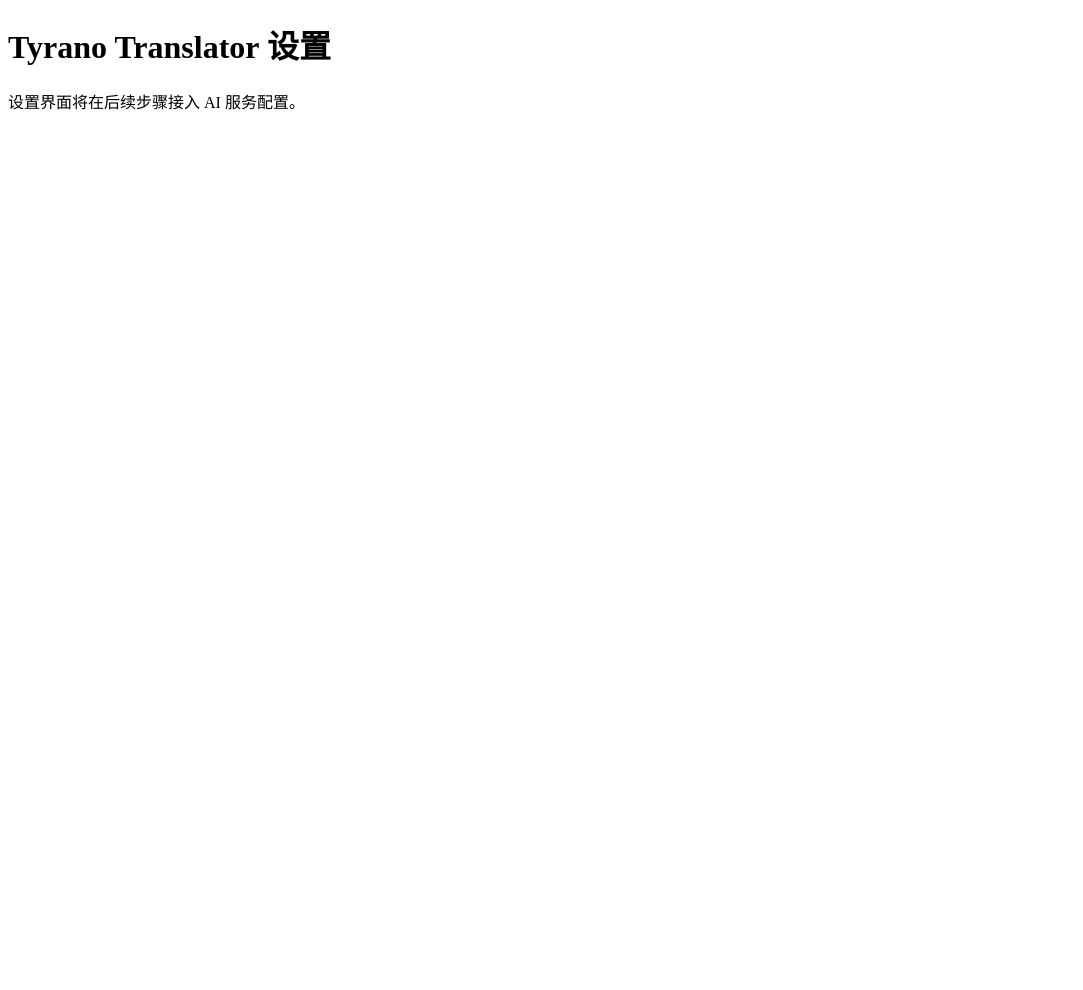
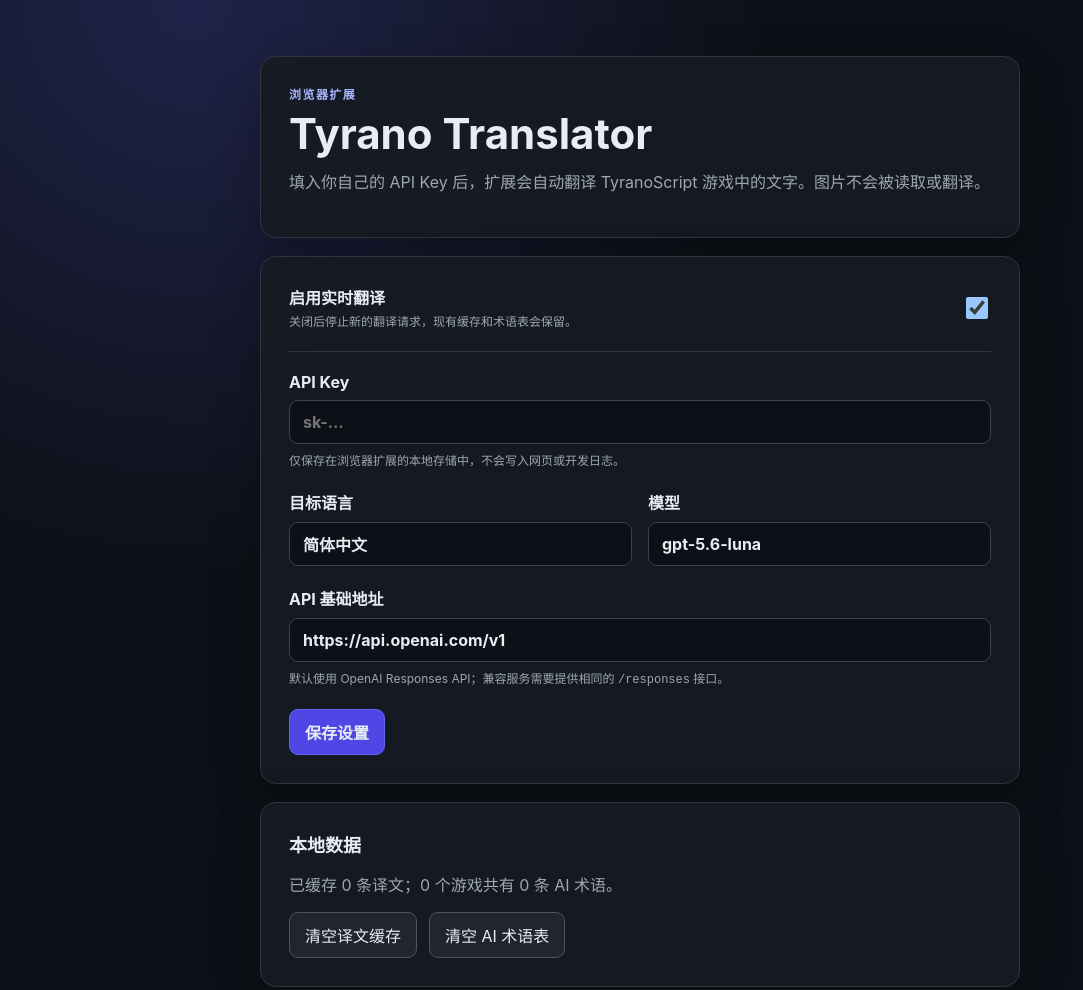
Before and after one commit to ShiroRin-87/Tyrano-Translator, a browser extension: page src/options/options.html in a window 1280 px wide. Shown: the whole page, without its empty margins (0-1083 px from the left). Before the commit the page ends 800 px from the top, so only its background shows below. Drawn offline with Linux system fonts and the light colour scheme.

Commit message:
add: configure AI translation settings

```diff
--- /dev/null
+++ b/src/options/options.css
@@ -0,0 +1,174 @@
+:root {
+  color-scheme: dark;
+  font-family: Inter, "Noto Sans SC", system-ui, sans-serif;
+  background: #0d1117;
+  color: #e6edf3;
+}
+
+* {
+  box-sizing: border-box;
+}
+
+body {
+  margin: 0;
+  min-height: 100vh;
+  background: radial-gradient(circle at 15% 0%, #20234a 0, transparent 38%), #0d1117;
+}
+
+main {
+  width: min(760px, calc(100% - 32px));
+  margin: 0 auto;
+  padding: 56px 0;
+}
+
+header,
+form,
+section {
+  padding: 28px;
+  border: 1px solid #30363d;
+  border-radius: 16px;
+  background: rgb(22 27 34 / 92%);
+  box-shadow: 0 18px 50px rgb(0 0 0 / 24%);
+}
+
+form,
+section {
+  margin-top: 18px;
+}
+
+.eyebrow {
+  margin: 0 0 6px;
+  color: #a5b4fc;
+  font-size: 12px;
+  font-weight: 700;
+  letter-spacing: 0.12em;
+  text-transform: uppercase;
+}
+
+h1,
+h2,
+p {
+  margin-top: 0;
+}
+
+h1 {
+  margin-bottom: 10px;
+  font-size: clamp(28px, 5vw, 42px);
+}
+
+h2 {
+  font-size: 18px;
+}
+
+.intro,
+small,
+#storage-summary {
+  color: #9da7b3;
+}
+
+label {
+  display: grid;
+  gap: 8px;
+  margin-bottom: 20px;
+  font-weight: 650;
+}
+
+small {
+  font-size: 12px;
+  font-weight: 400;
+  line-height: 1.5;
+}
+
+input[type="text"],
+input[type="password"],
+input[type="url"] {
+  width: 100%;
+  padding: 11px 13px;
+  border: 1px solid #3d444d;
+  border-radius: 9px;
+  outline: none;
+  background: #0d1117;
+  color: inherit;
+  font: inherit;
+}
+
+input:focus {
+  border-color: #818cf8;
+  box-shadow: 0 0 0 3px rgb(99 102 241 / 20%);
+}
+
+.toggle-row {
+  grid-template-columns: 1fr auto;
+  align-items: center;
+  padding-bottom: 20px;
+  border-bottom: 1px solid #30363d;
+}
+
+.toggle-row span {
+  display: grid;
+  gap: 4px;
+}
+
+.toggle-row input {
+  width: 22px;
+  height: 22px;
+}
+
+.grid {
+  display: grid;
+  grid-template-columns: 1fr 1fr;
+  gap: 16px;
+}
+
+button {
+  padding: 10px 15px;
+  border: 1px solid #4b5563;
+  border-radius: 9px;
+  background: #21262d;
+  color: inherit;
+  cursor: pointer;
+  font: inherit;
+}
+
+button:hover {
+  border-color: #818cf8;
+}
+
+.primary {
+  border-color: #6366f1;
+  background: #4f46e5;
+  font-weight: 700;
+}
+
+.actions,
+.danger-actions {
+  display: flex;
+  align-items: center;
+  flex-wrap: wrap;
+  gap: 12px;
+}
+
+#save-status[data-kind="success"] {
+  color: #86efac;
+}
+
+#save-status[data-kind="error"] {
+  color: #fca5a5;
+}
+
+@media (max-width: 560px) {
+  main {
+    padding: 24px 0;
+  }
+
+  header,
+  form,
+  section {
+    padding: 20px;
+  }
+
+  .grid {
+    grid-template-columns: 1fr;
+    gap: 0;
+  }
+}
--- a/src/options/options.html
+++ b/src/options/options.html
@@ -4,11 +4,63 @@
     <meta charset="utf-8">
     <meta name="viewport" content="width=device-width, initial-scale=1">
     <title>Tyrano Translator 设置</title>
+    <link rel="stylesheet" href="options.css">
   </head>
   <body>
     <main>
-      <h1>Tyrano Translator 设置</h1>
-      <p>设置界面将在后续步骤接入 AI 服务配置。</p>
+      <header>
+        <p class="eyebrow">浏览器扩展</p>
+        <h1>Tyrano Translator</h1>
+        <p class="intro">填入你自己的 API Key 后，扩展会自动翻译 TyranoScript 游戏中的文字。图片不会被读取或翻译。</p>
+      </header>
+
+      <form id="settings-form">
+        <label class="toggle-row">
+          <span>
+            <strong>启用实时翻译</strong>
+            <small>关闭后停止新的翻译请求，现有缓存和术语表会保留。</small>
+          </span>
+          <input id="enabled" name="enabled" type="checkbox">
+        </label>
+
+        <label>
+          <span>API Key</span>
+          <input id="api-key" name="apiKey" type="password" autocomplete="off" placeholder="sk-…" required>
+          <small>仅保存在浏览器扩展的本地存储中，不会写入网页或开发日志。</small>
+        </label>
+
+        <div class="grid">
+          <label>
+            <span>目标语言</span>
+            <input id="target-language" name="targetLanguage" type="text" required>
+          </label>
+          <label>
+            <span>模型</span>
+            <input id="model" name="model" type="text" required>
+          </label>
+        </div>
+
+        <label>
+          <span>API 基础地址</span>
+          <input id="base-url" name="baseUrl" type="url" required>
+          <small>默认使用 OpenAI Responses API；兼容服务需要提供相同的 <code>/responses</code> 接口。</small>
+        </label>
+
+        <div class="actions">
+          <button class="primary" type="submit">保存设置</button>
+          <output id="save-status" role="status" aria-live="polite"></output>
+        </div>
+      </form>
+
+      <section aria-labelledby="local-data-title">
+        <h2 id="local-data-title">本地数据</h2>
+        <p id="storage-summary">正在统计缓存和术语…</p>
+        <div class="danger-actions">
+          <button id="clear-cache" type="button">清空译文缓存</button>
+          <button id="clear-glossaries" type="button">清空 AI 术语表</button>
+        </div>
+      </section>
     </main>
+    <script type="module" src="options.js"></script>
   </body>
 </html>
--- /dev/null
+++ b/src/options/options.js
@@ -0,0 +1,66 @@
+import { DEFAULT_SETTINGS, normalizeBaseUrl } from "../background/translation-core.js";
+
+const form = document.querySelector("#settings-form");
+const enabledInput = document.querySelector("#enabled");
+const apiKeyInput = document.querySelector("#api-key");
+const baseUrlInput = document.querySelector("#base-url");
+const modelInput = document.querySelector("#model");
+const targetLanguageInput = document.querySelector("#target-language");
+const saveStatus = document.querySelector("#save-status");
+const storageSummary = document.querySelector("#storage-summary");
+
+async function loadSettings() {
+  const settings = { ...DEFAULT_SETTINGS, ...(await chrome.storage.local.get(Object.keys(DEFAULT_SETTINGS))) };
+  enabledInput.checked = settings.enabled;
+  apiKeyInput.value = settings.apiKey;
+  baseUrlInput.value = settings.baseUrl;
+  modelInput.value = settings.model;
+  targetLanguageInput.value = settings.targetLanguage;
+}
+
+async function updateStorageSummary() {
+  const { translationCache = [], glossaries = {} } = await chrome.storage.local.get([
+    "translationCache",
+    "glossaries"
+  ]);
+  const termCount = Object.values(glossaries).reduce((sum, entries) => sum + entries.length, 0);
+  storageSummary.textContent = `已缓存 ${translationCache.length} 条译文；${Object.keys(glossaries).length} 个游戏共有 ${termCount} 条 AI 术语。`;
+}
+
+form.addEventListener("submit", async (event) => {
+  event.preventDefault();
+  saveStatus.textContent = "正在保存…";
+  saveStatus.dataset.kind = "";
+
+  try {
+    const baseUrl = normalizeBaseUrl(baseUrlInput.value);
+    const parsedUrl = new URL(baseUrl);
+    if (!/^https?:$/.test(parsedUrl.protocol)) throw new Error("API 地址必须使用 HTTP 或 HTTPS");
+
+    await chrome.storage.local.set({
+      enabled: enabledInput.checked,
+      apiKey: apiKeyInput.value.trim(),
+      baseUrl,
+      model: modelInput.value.trim(),
+      targetLanguage: targetLanguageInput.value.trim()
+    });
+    baseUrlInput.value = baseUrl;
+    saveStatus.textContent = "设置已保存在本机";
+    saveStatus.dataset.kind = "success";
+  } catch (error) {
+    saveStatus.textContent = error instanceof Error ? error.message : String(error);
+    saveStatus.dataset.kind = "error";
+  }
+});
+
+document.querySelector("#clear-cache").addEventListener("click", async () => {
+  await chrome.storage.local.set({ translationCache: [] });
+  await updateStorageSummary();
+});
+
+document.querySelector("#clear-glossaries").addEventListener("click", async () => {
+  await chrome.storage.local.set({ glossaries: {} });
+  await updateStorageSummary();
+});
+
+await Promise.all([loadSettings(), updateStorageSummary()]);
--- a/src/popup/popup.css
+++ b/src/popup/popup.css
@@ -19,5 +19,18 @@ h1 {
 
 button {
   cursor: pointer;
+  padding: 8px 10px;
   width: 100%;
 }
+
+.toggle-row {
+  display: flex;
+  justify-content: space-between;
+  align-items: center;
+  margin: 14px 0;
+}
+
+.toggle-row input {
+  width: 18px;
+  height: 18px;
+}
```
Also changed, not shown: DEVELOPMENT_LOG.md (+14 -0 lines), src/popup/popup.html (+4 -0 lines), src/popup/popup.js (+7 -0 lines).
